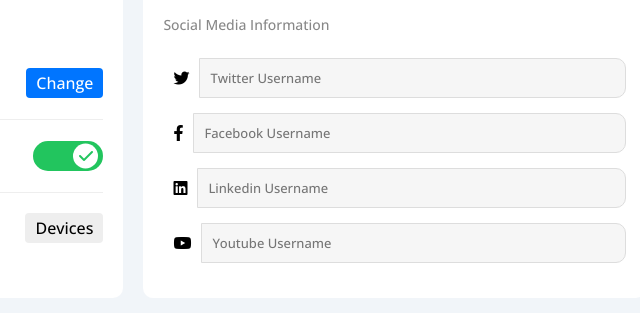
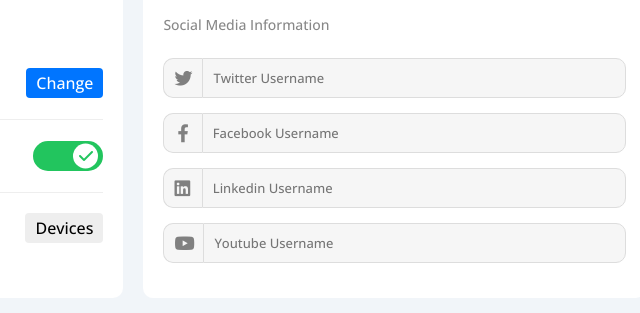
Before and after one commit to AmieMalik06/SimpleWebApp, a plain HTML site: page settings.html in a window 1280 px wide. Shown: the part 616-929 px from the top of the page, 614-1254 px from the left. Drawn offline with nearby package versions, Linux system fonts and the light colour scheme.

Commit message:
update css file

```diff
--- a/css/master.css
+++ b/css/master.css
@@ -668,4 +668,19 @@ ul {
     border-top-right-radius: 10px;
     border-bottom-right-radius: 10px;
 }
+.social-info i {
+    height: 40px;
+    width: 40px;
+    background-color: #f6f6f6;
+    color: gray;
+    font-size: 18px;
+    border: 1px solid #ddd;
+    border-top-left-radius: 10px;
+    border-bottom-left-radius: 10px;
+    border-right: none;
+    transition: 0.3s;
+}
+.social-info > div:focus-within i {
+    color: black;
+}
 /* End Social Info */
```
